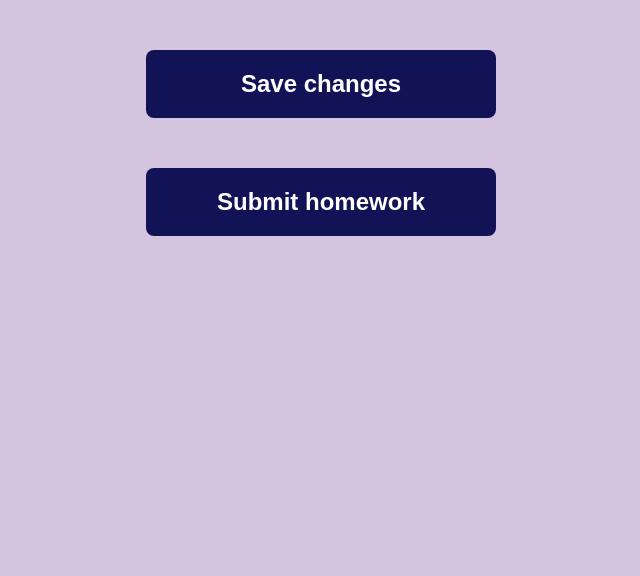
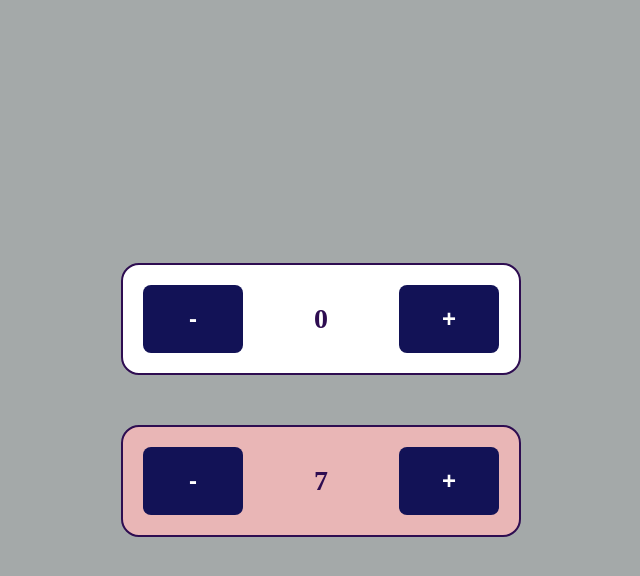
Before and after one commit to iwan-semjonow-dev/78_react_js, a React (Vite) app: page / in a window 1280 px wide. Shown: the top 576 px of the page, without its empty margins (319-959 px from the left). Built offline with nearby package versions, Linux system fonts and the light colour scheme.

Commit message:
Add lesson 04

```diff
--- a/src/App.jsx
+++ b/src/App.jsx
@@ -4,10 +4,10 @@ import "./App.css";
 // import Lesson01 from "./lessons/Lesson01/Lesson01";
 // import Lesson02 from "./lessons/Lesson02/Lesson02";
 // import Lesson03 from "./lessons/Lesson03/Lesson03";
-
+import Lesson04 from "./lessons/Lesson04/Lesson04";
 
 // Homeworks imports
-import Homework02 from "./homeworks/Homework02/Homework02";
+// import Homework02 from "./homeworks/Homework02/Homework02";
 
 
 function App() {
@@ -18,9 +18,11 @@ function App() {
       {/* Lesson 02. Props */}
       {/* <Lesson02 /> */}
       {/* Homework 02. Props */}
-      <Homework02/>
+      {/* <Homework02/> */}
       {/* Lesson 03. Map components */}
       {/* <Lesson03/> */}
+      {/* Lesson 04. State */}
+      <Lesson04/>
     </div>
   );
 }
--- a/src/components/Button/styles.css
+++ b/src/components/Button/styles.css
@@ -1,5 +1,6 @@
 .my-button {
-    width: 350px;
+    /* width: 350px; */
+    width: 100%;
     padding: 20px;
     background-color: rgb(18, 18, 86);
     color: white;
--- /dev/null
+++ b/src/components/Counter/Counter.jsx
@@ -0,0 +1,18 @@
+import Button from "../Button/Button";
+import "./styles.css";
+
+function Counter({ count = 0, onMinusClick, onPlusClick }) {
+    return (
+        <div className="counter-wrapper">
+            <div className="button-wrapper">
+                <Button name="-" onClick={onMinusClick} />
+            </div>
+            <div className="result">{count}</div>
+            <div className="button-wrapper">
+                <Button name="+" onClick={onPlusClick} />
+            </div>
+        </div>
+    );
+}
+
+export default Counter;
--- /dev/null
+++ b/src/components/Counter/styles.css
@@ -0,0 +1,21 @@
+.counter-wrapper {
+    display: flex;
+    align-items: center;
+    justify-content: space-between;
+    gap: 20px;
+    min-width: 400px;
+    padding: 20px;
+    background-color: white;
+    border: 2px solid rgb(46, 13, 81);
+    border-radius: 18px;
+}
+
+.button-wrapper {
+    width: 100px;
+}
+
+.result {
+    font-size: 28px;
+    font-weight: bold;
+    color: rgb(46, 13, 81);
+}
--- /dev/null
+++ b/src/components/CounterWithState/CounterWithState.jsx
@@ -0,0 +1,42 @@
+import { useState } from "react";
+import Button from "../Button/Button";
+import "./styles.css";
+// Для создания state необходимо использовать хук - useState
+// Состояние - это как внутренне хранилище внутри компонента, которое со
+// временем может изменять своё значение и актуальное значение мы сможем увидеть на странице
+// (обычные переменные так не могут). В этом хранилище может храниться любой тип данных
+function CounterWithState() {
+    // При вывозве useState мы передаём значение по умолчанию для state
+    // useState при вызове возвращает массив из 2-х элементов (1-текущее значение, 2 - функция)
+    // Состояние можно изменить только с помощью функции, которую возвращает useState
+    // const state = useState(6);
+    const [count, setCount] = useState(7);
+    // console.log(state);
+    const onMinus = () => {
+        // Есть 2 варианта как вызывать функцию для изменения state
+        // 1 - в круглые скобки просто передаём новое значение ("apple" -> "banana") setState("banana")
+        // 2 - в круглые скобки передают функцию callback, в параметрах которой мы имеем доступ к
+        // предыдущему значению state и это нужно тогда, когда новое значение зависит от старого.
+        // Функция callback должна вернуть новое значение
+        setCount((prevState) => prevState - 1);
+    };
+    const onPlus = () => {
+        setCount((prev) => prev + 1);
+    };
+    return (
+        <div className="counter-with-state-wrapper">
+            <div className="button-wrapper">
+                <Button name="-" onClick={onMinus} />
+            </div>
+            <div className="result">{count}</div>
+            <div className="button-wrapper">
+                <Button name="+" onClick={onPlus} />
+            </div>
+        </div>
+    );
+}
+export default CounterWithState;
+// Обновление компонентов в React возможно только в 3-х случаях
+// - когда изменяется значение props
+// - изменение состояния (state)
+// - с помощью специальной функции (forceUpdate)
--- /dev/null
+++ b/src/components/CounterWithState/styles.css
@@ -0,0 +1,21 @@
+.counter-with-state-wrapper {
+    display: flex;
+    align-items: center;
+    justify-content: space-between;
+    gap: 20px;
+    min-width: 400px;
+    padding: 20px;
+    background-color: rgb(233, 182, 182);
+    border: 2px solid rgb(46, 13, 81);
+    border-radius: 18px;
+}
+
+.button-wrapper {
+    width: 100px;
+}
+
+.result {
+    font-size: 28px;
+    font-weight: bold;
+    color: rgb(46, 13, 81);
+}
--- /dev/null
+++ b/src/lessons/Lesson04/Lesson04.jsx
@@ -0,0 +1,14 @@
+import Counter from "../../components/Counter/Counter"
+import CounterWithState from "../../components/CounterWithState/CounterWithState"
+import "./styles.css"
+
+function Lesson04 (){
+    return(
+        <div className="lesson04-wrapper">
+            <Counter />
+            <CounterWithState />
+        </div>
+    )
+}
+
+export default Lesson04
--- /dev/null
+++ b/src/lessons/Lesson04/styles.css
@@ -0,0 +1,10 @@
+.lesson04-wrapper {
+    display: flex;
+    flex-direction: column;
+    align-items: center;
+    justify-content: center;
+    gap: 50px;
+    flex: 1;
+    padding: 50px;
+    background-color: rgb(164, 169, 169);
+}
```
Also changed, not shown: src/components/Button/Button.jsx (line endings or trailing spaces).
